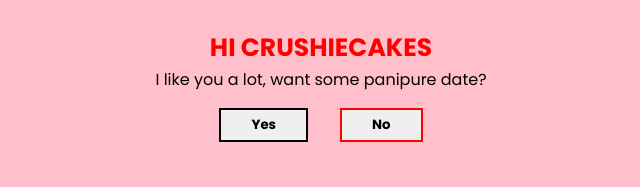
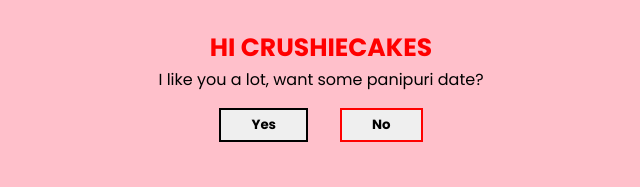
Before and after one commit to LeoGenz/proposal, a plain HTML site: page index.html in a window 1280 px wide. Shown: the part 275-462 px from the top of the page, 319-959 px from the left. Drawn offline with Linux system fonts and the light colour scheme.

Commit message:
Update index.html

```diff
--- a/index.html
+++ b/index.html
@@ -33,7 +33,7 @@
     </div>
 
     <div class="ask">
-        <p><span class="crush">HI CRUSHIECAKES</span><br>I like you a lot, want some panipure date?</p>
+        <p><span class="crush">HI CRUSHIECAKES</span><br>I like you a lot, want some panipuri date?</p>
         <div class="btn">
             <a href="yes.html"><button id="btn1">Yes</button></a>
             <button id="btn2">No</button>
```
